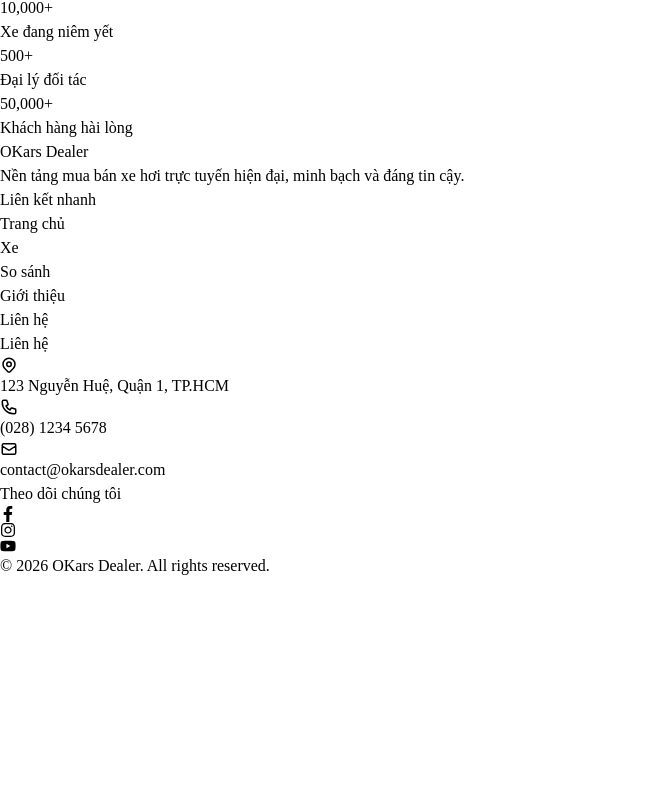
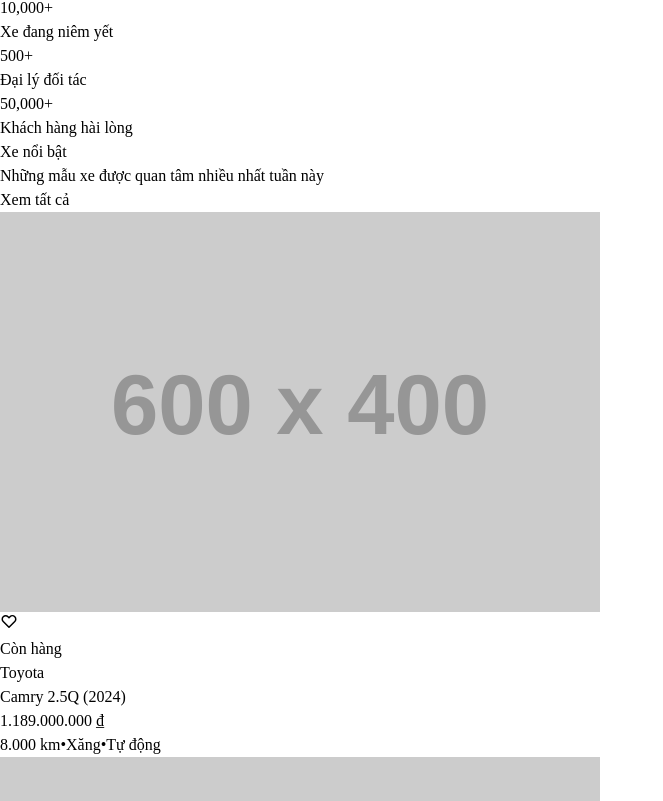
Before and after one commit to hnam8/okars-dealer, a React (Vite) app: page / in a window 1280 px wide. Shown: the part 319-1120 px from the top of the page, without its empty margins (0-663 px from the left). Before the commit the page ends 897 px from the top, so only its background shows below. Built offline with nearby package versions, Linux system fonts and the light colour scheme.

Commit message:
feat: build CarCard component and Featured Cars section with mock data

```diff
--- /dev/null
+++ b/src/components/car/CarCard.jsx
@@ -0,0 +1,67 @@
+import { Link } from 'react-router-dom'
+import { HiOutlineHeart } from 'react-icons/hi'
+import Badge from '../common/Badge'
+import { formatPrice, formatMileage } from '../../utils/formatters'
+import { carDetailPath } from '../../constants/routes'
+
+function CarCard({ car }) {
+  const {
+    id, brand, model, year, price, mileage,
+    fuelType, transmission, image, status,
+  } = car
+
+  const isSold = status === 'sold'
+
+  return (
+    <div className="group bg-background border border-border rounded-xl overflow-hidden hover:shadow-lg transition-shadow">
+      {/* Ảnh + nút yêu thích + badge */}
+      <div className="relative">
+        <Link to={carDetailPath(id)}>
+          <img
+            src={image}
+            alt={`${brand} ${model}`}
+            className="w-full h-48 object-cover group-hover:scale-105 transition-transform duration-300"
+          />
+        </Link>
+
+        <button
+          type="button"
+          aria-label="Thêm vào yêu thích"
+          className="absolute top-3 right-3 w-9 h-9 flex items-center justify-center rounded-full bg-white/90 text-text hover:text-accent transition-colors"
+        >
+          <HiOutlineHeart size={18} />
+        </button>
+
+        <div className="absolute top-3 left-3">
+          <Badge variant={isSold ? 'sold' : 'available'}>
+            {isSold ? 'Đã bán' : 'Còn hàng'}
+          </Badge>
+        </div>
+      </div>
+
+      {/* Nội dung */}
+      <div className="p-4">
+        <p className="text-sm text-text/60">{brand}</p>
+        <Link to={carDetailPath(id)}>
+          <h3 className="font-semibold text-text mt-0.5 hover:text-primary transition-colors">
+            {model} ({year})
+          </h3>
+        </Link>
+
+        <p className="text-lg font-bold text-primary mt-2">
+          {formatPrice(price)}
+        </p>
+
+        <div className="flex items-center gap-3 mt-3 text-xs text-text/60">
+          <span>{formatMileage(mileage)}</span>
+          <span>•</span>
+          <span>{fuelType}</span>
+          <span>•</span>
+          <span>{transmission}</span>
+        </div>
+      </div>
+    </div>
+  )
+}
+
+export default CarCard
--- /dev/null
+++ b/src/components/car/FeaturedCars.jsx
@@ -0,0 +1,35 @@
+import CarCard from './CarCard'
+import Button from '../common/Button'
+import { MOCK_CARS } from '../../constants/mockCars'
+import { ROUTES } from '../../constants/routes'
+
+function FeaturedCars() {
+  // Tạm thời lấy hết mock data; sau này khi có backend sẽ lọc theo field "featured"
+  const featuredCars = MOCK_CARS
+
+  return (
+    <section className="max-w-7xl mx-auto px-4 py-16 md:px-6">
+      <div className="flex items-center justify-between mb-8">
+        <div>
+          <h2 className="text-2xl md:text-3xl font-bold text-text">
+            Xe nổi bật
+          </h2>
+          <p className="text-text/60 mt-1">
+            Những mẫu xe được quan tâm nhiều nhất tuần này
+          </p>
+        </div>
+        <Button to={ROUTES.CARS} variant="ghost" size="sm" className="hidden sm:inline-flex">
+          Xem tất cả
+        </Button>
+      </div>
+
+      <div className="grid grid-cols-1 sm:grid-cols-2 lg:grid-cols-4 gap-6">
+        {featuredCars.map((car) => (
+          <CarCard key={car.id} car={car} />
+        ))}
+      </div>
+    </section>
+  )
+}
+
+export default FeaturedCars
--- /dev/null
+++ b/src/components/common/Badge.jsx
@@ -0,0 +1,17 @@
+const BADGE_VARIANTS = {
+  available: 'bg-green-100 text-green-700',
+  sold: 'bg-gray-200 text-gray-600',
+  new: 'bg-accent/10 text-accent',
+}
+
+function Badge({ children, variant = 'available' }) {
+  return (
+    <span
+      className={`inline-block px-2.5 py-1 rounded-full text-xs font-semibold ${BADGE_VARIANTS[variant]}`}
+    >
+      {children}
+    </span>
+  )
+}
+
+export default Badge
--- /dev/null
+++ b/src/constants/mockCars.js
@@ -0,0 +1,86 @@
+export const MOCK_CARS = [
+  {
+    id: 1,
+    brand: 'Toyota',
+    model: 'Camry 2.5Q',
+    year: 2024,
+    price: 1189000000,
+    mileage: 8000,
+    fuelType: 'Xăng',
+    transmission: 'Tự động',
+    engine: '2.5L I4',
+    horsepower: 203,
+    color: 'Trắng ngọc trai',
+    interior: 'Da nâu',
+    description:
+      'Sedan hạng D cao cấp, vận hành êm ái, tiết kiệm nhiên liệu, phù hợp gia đình.',
+    features: ['Camera 360', 'Cửa sổ trời', 'Ghế chỉnh điện', 'Cảnh báo điểm mù'],
+    dealer: 'Toyota Long Biên',
+    location: 'Hà Nội',
+    status: 'available',
+    image: 'https://placehold.co/600x400/2563EB/FFFFFF?text=Toyota+Camry',
+  },
+  {
+    id: 2,
+    brand: 'Mazda',
+    model: 'CX-5 2.0 Premium',
+    year: 2023,
+    price: 899000000,
+    mileage: 15000,
+    fuelType: 'Xăng',
+    transmission: 'Tự động',
+    engine: '2.0L SKYACTIV-G',
+    horsepower: 154,
+    color: 'Đỏ pha lê',
+    interior: 'Da đen',
+    description:
+      'SUV 5 chỗ đô thị, thiết kế KODO, tiết kiệm nhiên liệu, đã qua kiểm định 150 điểm.',
+    features: ['Cảnh báo tiền va chạm', 'Hỗ trợ giữ làn', 'Màn hình 10.25 inch'],
+    dealer: 'Mazda Giải Phóng',
+    location: 'Hà Nội',
+    status: 'available',
+    image: 'https://placehold.co/600x400/2563EB/FFFFFF?text=Mazda+CX-5',
+  },
+  {
+    id: 3,
+    brand: 'Honda',
+    model: 'CR-V 1.5 L',
+    year: 2024,
+    price: 1150000000,
+    mileage: 3000,
+    fuelType: 'Xăng',
+    transmission: 'Tự động',
+    engine: '1.5L VTEC Turbo',
+    horsepower: 190,
+    color: 'Xám ánh kim',
+    interior: 'Da kem',
+    description:
+      'SUV 7 chỗ linh hoạt, không gian rộng rãi, phù hợp gia đình đông thành viên.',
+    features: ['Honda Sensing', 'Cửa cốp điện', 'Sạc không dây'],
+    dealer: 'Honda Ô tô Mỹ Đình',
+    location: 'Hà Nội',
+    status: 'available',
+    image: 'https://placehold.co/600x400/2563EB/FFFFFF?text=Honda+CR-V',
+  },
+  {
+    id: 4,
+    brand: 'VinFast',
+    model: 'VF 8 Eco',
+    year: 2024,
+    price: 1050000000,
+    mileage: 5000,
+    fuelType: 'Điện',
+    transmission: 'Tự động',
+    engine: 'Động cơ điện kép',
+    horsepower: 402,
+    color: 'Xanh đại dương',
+    interior: 'Da tổng hợp',
+    description:
+      'SUV điện thông minh, tăng tốc mạnh mẽ, chi phí vận hành thấp, thân thiện môi trường.',
+    features: ['Trợ lý ảo', 'ADAS cấp độ 2', 'Sạc nhanh DC'],
+    dealer: 'VinFast Phạm Văn Đồng',
+    location: 'Hà Nội',
+    status: 'sold',
+    image: 'https://placehold.co/600x400/2563EB/FFFFFF?text=VinFast+VF8',
+  },
+]
--- a/src/pages/Home.jsx
+++ b/src/pages/Home.jsx
@@ -1,10 +1,12 @@
 import HeroBanner from '../components/layout/HeroBanner'
+import FeaturedCars from '../components/car/FeaturedCars'
 
 function Home() {
   return (
     <div>
       <HeroBanner />
-      {/* Featured Cars, Categories, Brands... sẽ được thêm ở các bước tiếp theo */}
+      <FeaturedCars />
+      {/* Categories, Brands, Latest Cars, Reviews, CTA sẽ thêm ở các bước sau */}
     </div>
   )
 }
--- /dev/null
+++ b/src/utils/formatters.js
@@ -0,0 +1,12 @@
+// Định dạng giá tiền theo VNĐ, ví dụ 850000000 → "850.000.000 ₫"
+export function formatPrice(value) {
+  return new Intl.NumberFormat('vi-VN', {
+    style: 'currency',
+    currency: 'VND',
+  }).format(value)
+}
+
+// Định dạng số km, ví dụ 15000 → "15.000 km"
+export function formatMileage(value) {
+  return `${new Intl.NumberFormat('vi-VN').format(value)} km`
+}
```
